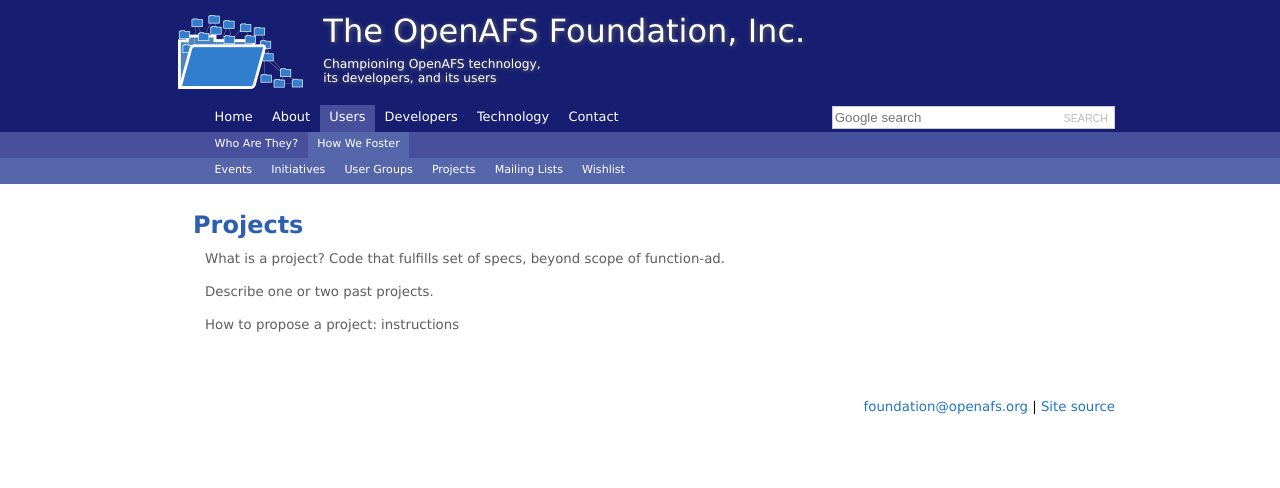
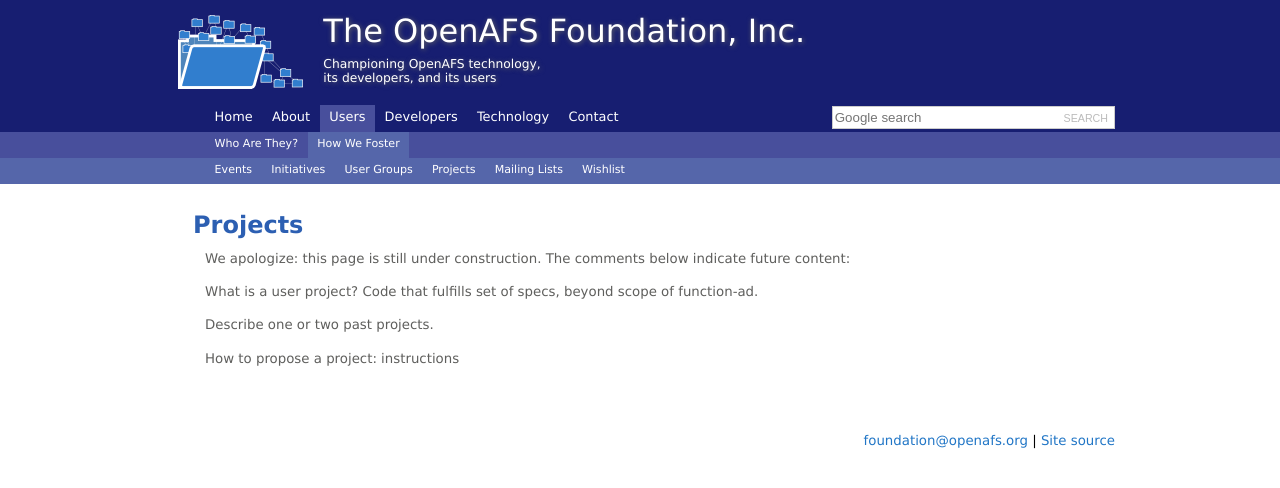
Before and after one commit to openafsfoundation/openafsfoundation.org, a Jekyll site: the page built from users/projects/index.md, in a window 1280 px wide. Shown: the top 488 px of the page. Built offline with Jekyll 4.4.1, drawn with Linux system fonts in a browser that asks for light colours.

Commit message:
Update index.md

```diff
--- a/users/projects/index.md
+++ b/users/projects/index.md
@@ -5,7 +5,9 @@
 
 ## Projects ##
 
-What is a project? Code that fulfills set of specs, beyond scope of function-ad.
+We apologize: this page is still under construction.  The comments below indicate future content:
+
+What is a user project? Code that fulfills set of specs, beyond scope of function-ad.
 
 Describe one or two past projects.
 
```
